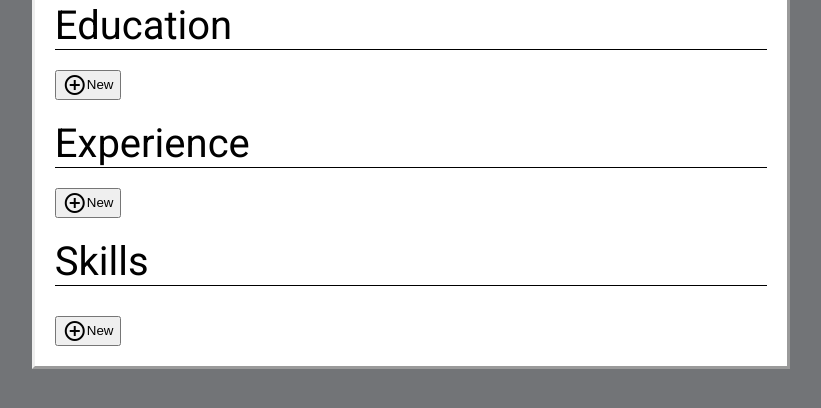
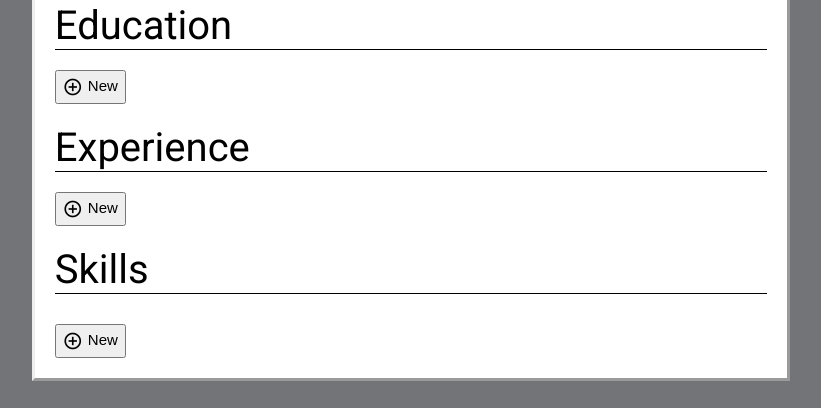
Before and after one commit to jonathanyu1/cv-app, a React (Create React App) app: page / in a window 1280 px wide. Shown: the part 282-690 px from the top of the page, without its empty margins (229-1050 px from the left). Built offline with nearby package versions, Linux system fonts and the light colour scheme.

Commit message:
added favicon, fixed some styling issues with buttons

```diff
--- a/public/index.html
+++ b/public/index.html
@@ -5,10 +5,6 @@
     <link rel="icon" href="%PUBLIC_URL%/favicon.ico" />
     <meta name="viewport" content="width=device-width, initial-scale=1" />
     <meta name="theme-color" content="#000000" />
-    <meta
-      name="description"
-      content="Web site created using create-react-app"
-    />
     <link rel="apple-touch-icon" href="%PUBLIC_URL%/logo192.png" />
     <link rel="manifest" href="%PUBLIC_URL%/manifest.json" />
     <link rel="stylesheet" href="https://fonts.googleapis.com/icon?family=Material+Icons">
--- a/src/App.css
+++ b/src/App.css
@@ -89,7 +89,7 @@ body{
 }
 
 #generalInfoRight label{
-    min-width: 50px;
+    min-width: 75px;
     display: inline-block;
     min-height: 20px;
 }
@@ -101,7 +101,7 @@ body{
 
 #generalInfoRight input{
     font-size: 20px;
-    max-width: 100px;
+    max-width: 125px;
 }
 
 .generalInfoRightDetails{
@@ -227,6 +227,14 @@ body{
 .btnNewSection{
     vertical-align: middle;
     margin-top: 10px;
+    font-size: 15px;
+    padding-top: 5px;
+    padding-bottom: 5px;
+}
+
+.btnNewSection span{
+    font-size: 20px;
+    margin-right: 5px;
 }
 
 .btnDeleteSection{
```
Also changed, not shown: 1 other file (tests, documents, lock files or other folders).
